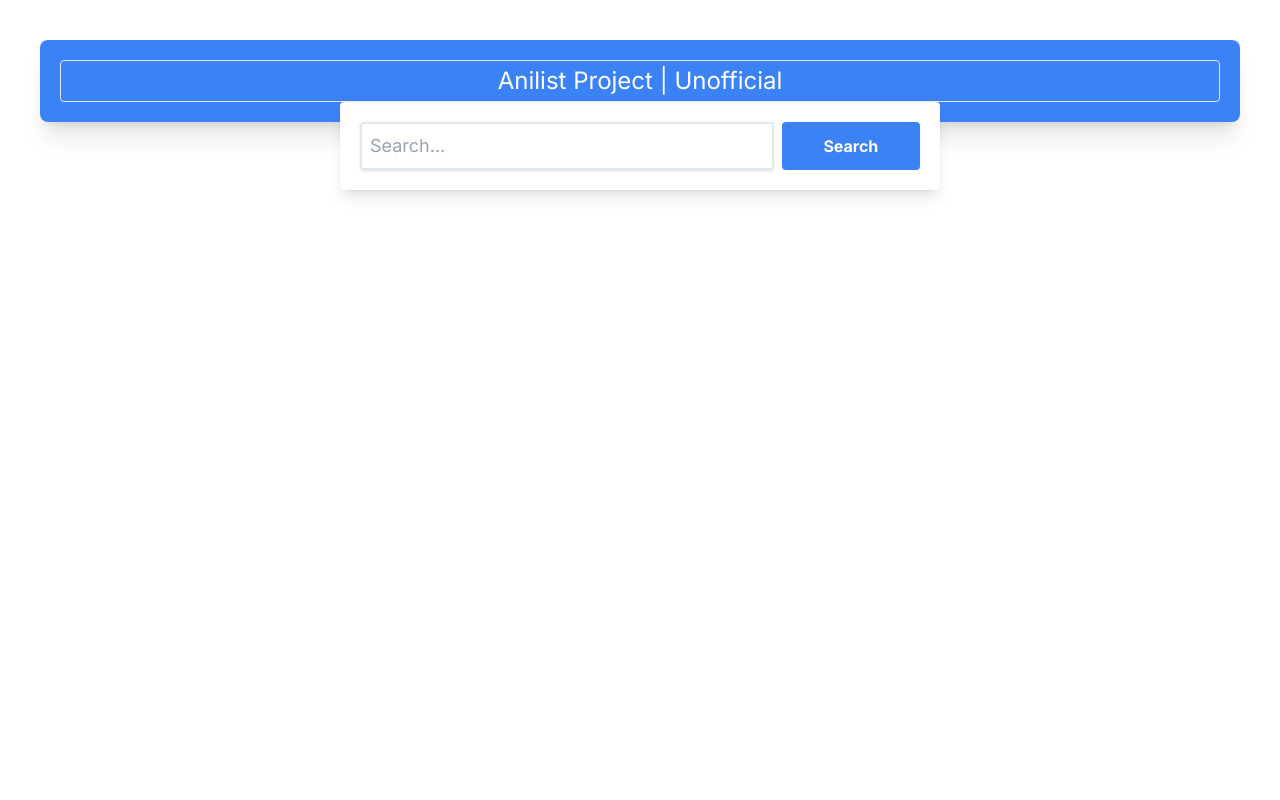
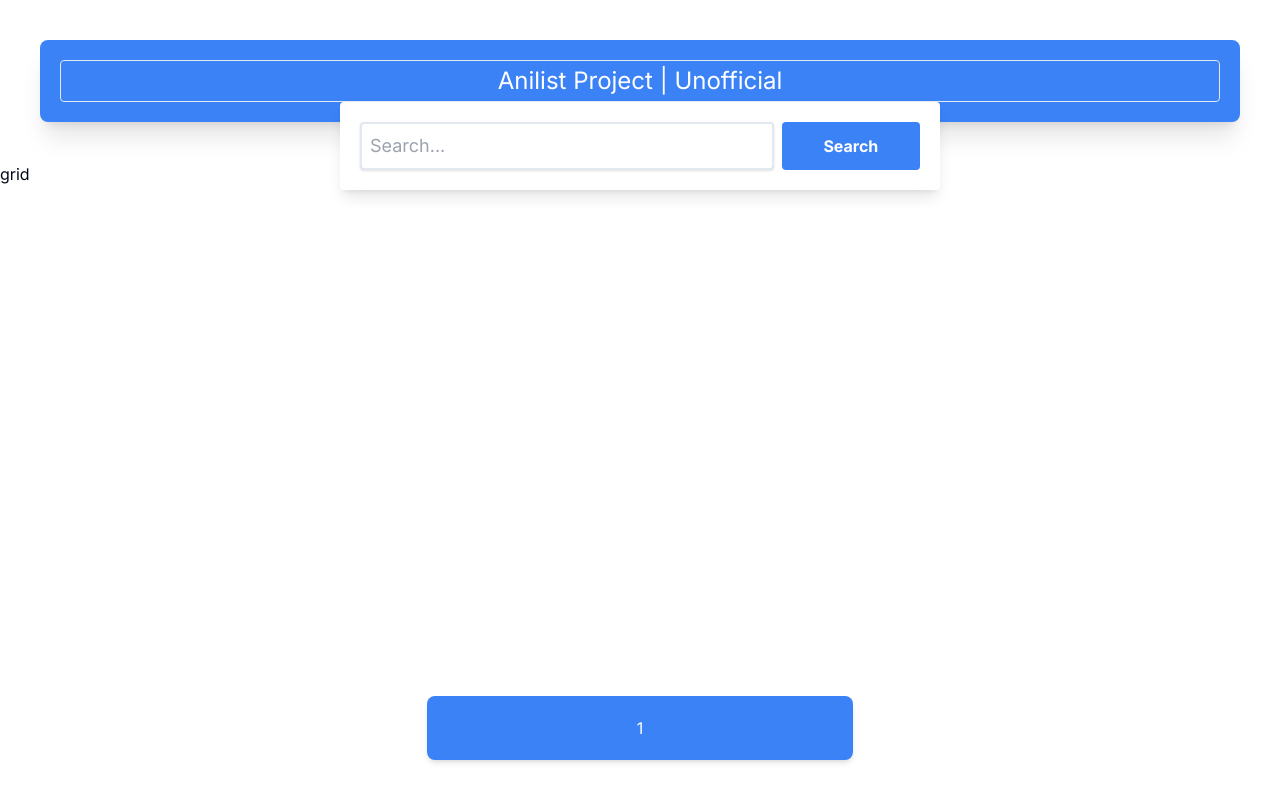
Before and after one commit to Bashamega/Anillist-Project, a Next.js app: page / in a window 1280 px wide. Built offline with nearby package versions, Linux system fonts and the light colour scheme.

Commit message:
Pagination p1

```diff
--- /dev/null
+++ b/src/app/components/Pagination.tsx
@@ -0,0 +1,8 @@
+import React from "react";
+export function Pagination({page}:{page:number}){
+    return(
+        <footer className="bg-blue-500 text-white w-1/3 shadow-md rounded-lg absolute bottom-10 p-5 left-1/3 flex justify-evenly">
+            {page}
+        </footer>
+    )
+}
--- a/src/app/page.tsx
+++ b/src/app/page.tsx
@@ -1,12 +1,16 @@
 "use client"
 import React, { useState } from "react";
 import { Nav } from "./components/Nav";
+import { Grid } from "./components/grid";
+import { Pagination } from "./components/Pagination";
 export default function App(){
   const [term, setTerm] = useState<string>('');
-
+  const [currentPage, setCurrentPage] = useState<number>(1)
   return(
     <main>
       <Nav setVal={setTerm}/>
+      <Grid/>
+      <Pagination page={currentPage}/>
     </main>
   )
 }
```
